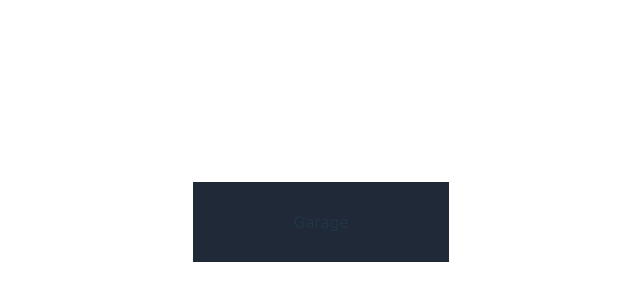
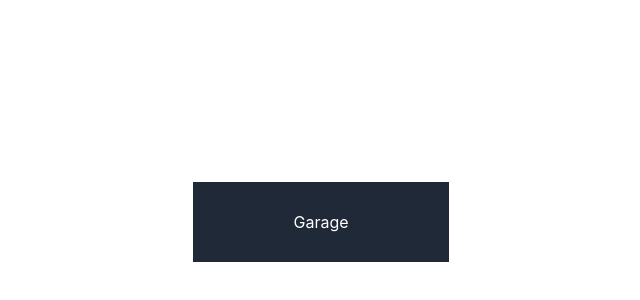
Before and after one commit to geoffolson/garageDoorOpener, a React (Vite) app in the folder web-ui/: page / in a window 1280 px wide. Shown: the part 178-478 px from the top of the page, without its empty margins (319-959 px from the left). Built offline with nearby package versions, Linux system fonts and the light colour scheme.

Commit message:
color text white for light mode

```diff
--- a/web-ui/src/Button.tsx
+++ b/web-ui/src/Button.tsx
@@ -29,11 +29,11 @@ export const Button = ({
     <button
       //   style={{ width: "100px" }}
       className={classNames(
-        "border-gray-800 bg-gray-800 border-2 p-3 w-64 h-20",
+        "border-gray-800 bg-gray-800 border-2 p-3 w-64 h-20 text-white",
         {
           "bg-gray-600 text-gray-500": props.disabled || isLoading,
         },
-        { "bg-transparent": variant === "secondary" },
+        { "bg-transparent": variant === "secondary" }
       )}
       {...props}
     >
```
